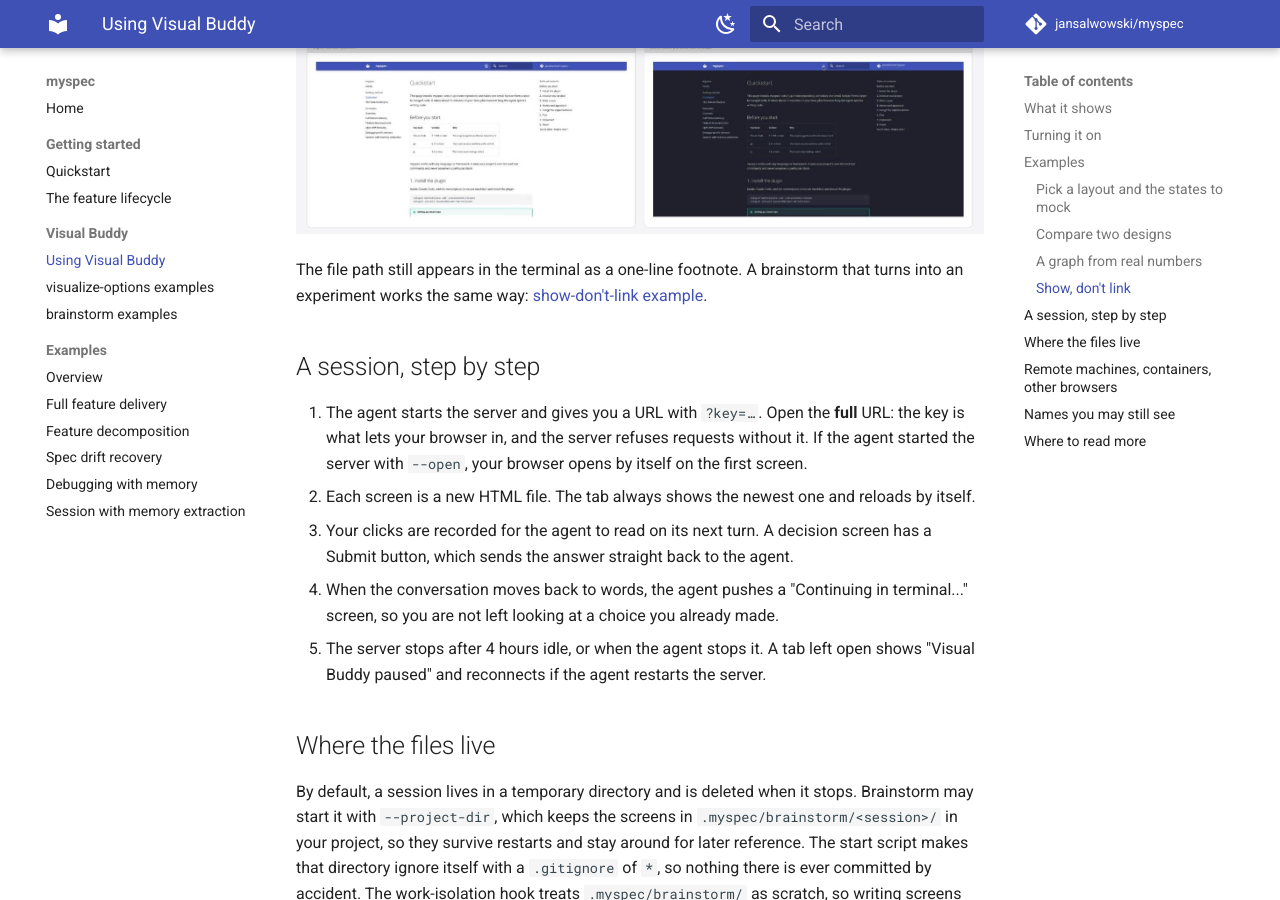
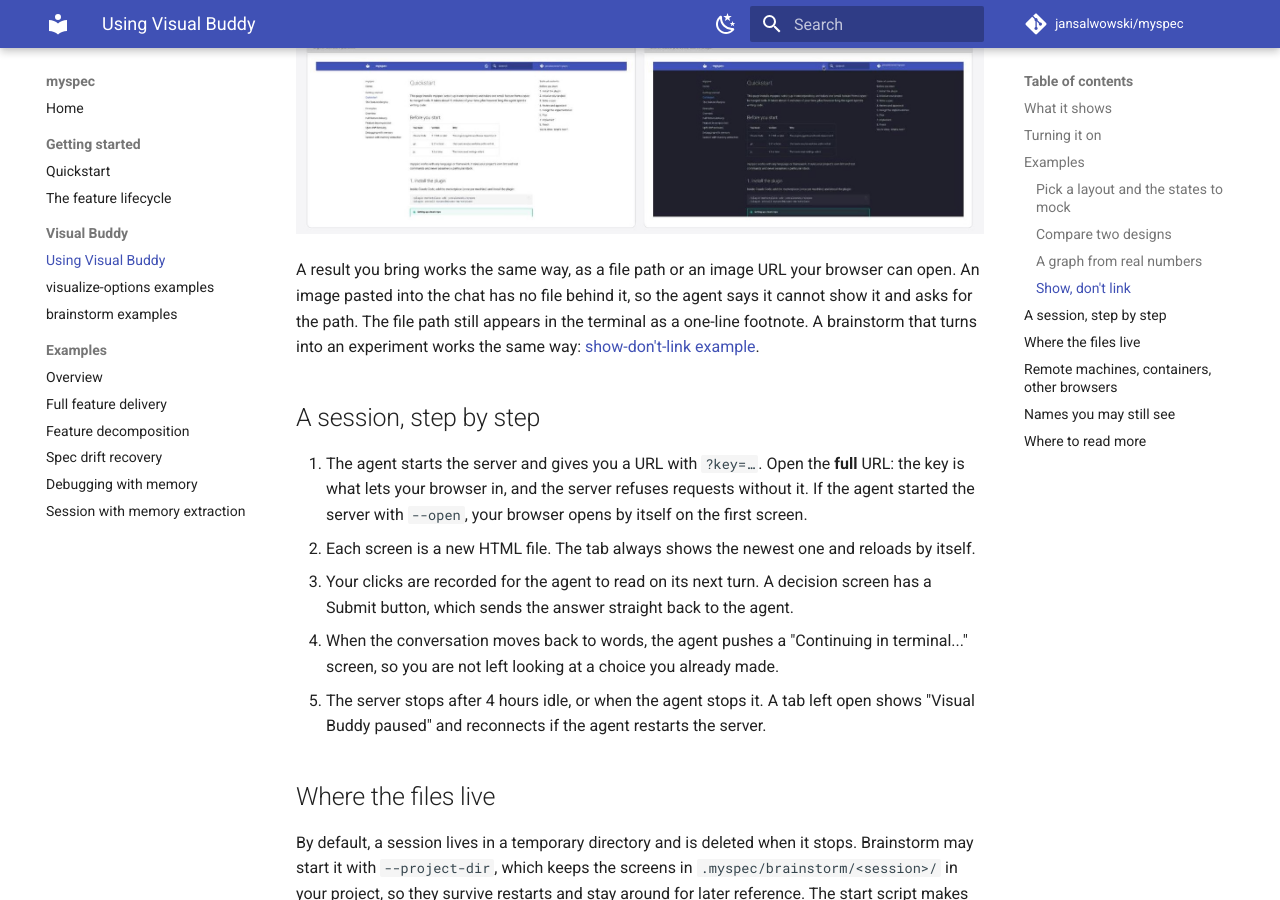
Before and after one commit to jansalwowski/myspec, an MkDocs documentation site: the page built from website/visual-buddy.md, in a window 1280 px wide and 900 px high, scrolled down 4558 px. Built offline with MkDocs 1.6.1 and Material for MkDocs 9.7.7, drawn with Linux system fonts in a browser that asks for light colours; comment, search, counter and statistics services are not loaded.

Commit message:
fix(skills): cover image URLs and pasted images in Visual Buddy show
The show procedure only covered a file on disk. With the show-don't-link
rule widened to visuals the user brings, an image URL or an image pasted
into the chat left the agent inventing a path or failing the copy.

"Showing results" in brainstorm/visual-buddy.md now owns the procedure
for all three sources; visualize-options show mode points to it instead
of restating the file case.

Skills: brainstorm, visualize-options

Co-Authored-By: Claude Opus 5.5 <noreply@anthropic.com>
Claude-Session: https://claude.ai/code/session_01CaudHqJJEaWeJ65m76EuWD

```diff
--- a/website/visual-buddy.md
+++ b/website/visual-buddy.md
@@ -82,7 +82,7 @@ When the agent produces something visual, such as screenshots, renders or a befo
 
 ![The docs site quickstart in light and dark theme, side by side](assets/visual-buddy/results-compare.jpg)
 
-The file path still appears in the terminal as a one-line footnote. A brainstorm that turns into an experiment works the same way: [show-don't-link example](examples/skills/brainstorm.md#solve-mode-that-turns-into-an-experiment-show-dont-link).
+A result you bring works the same way, as a file path or an image URL your browser can open. An image pasted into the chat has no file behind it, so the agent says it cannot show it and asks for the path. The file path still appears in the terminal as a one-line footnote. A brainstorm that turns into an experiment works the same way: [show-don't-link example](examples/skills/brainstorm.md#solve-mode-that-turns-into-an-experiment-show-dont-link).
 
 ## A session, step by step
 
```
Also changed, not shown: skills/brainstorm/visual-buddy.md (+5 -2 lines), skills/visualize-options/SKILL.md (+2 -2 lines).
